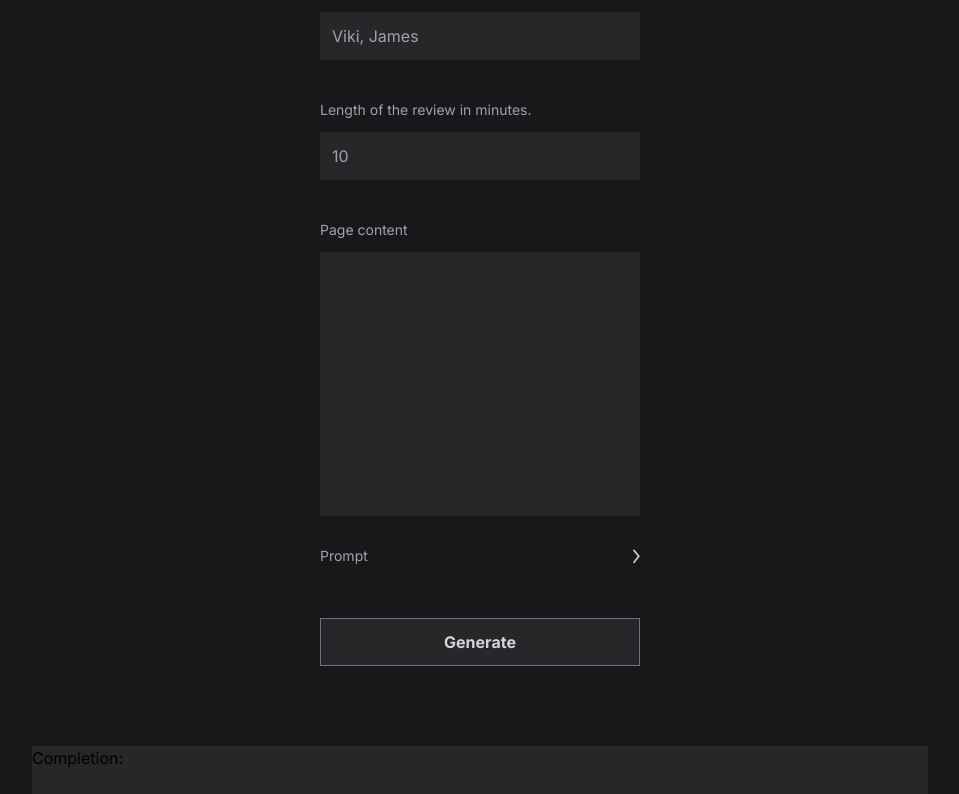
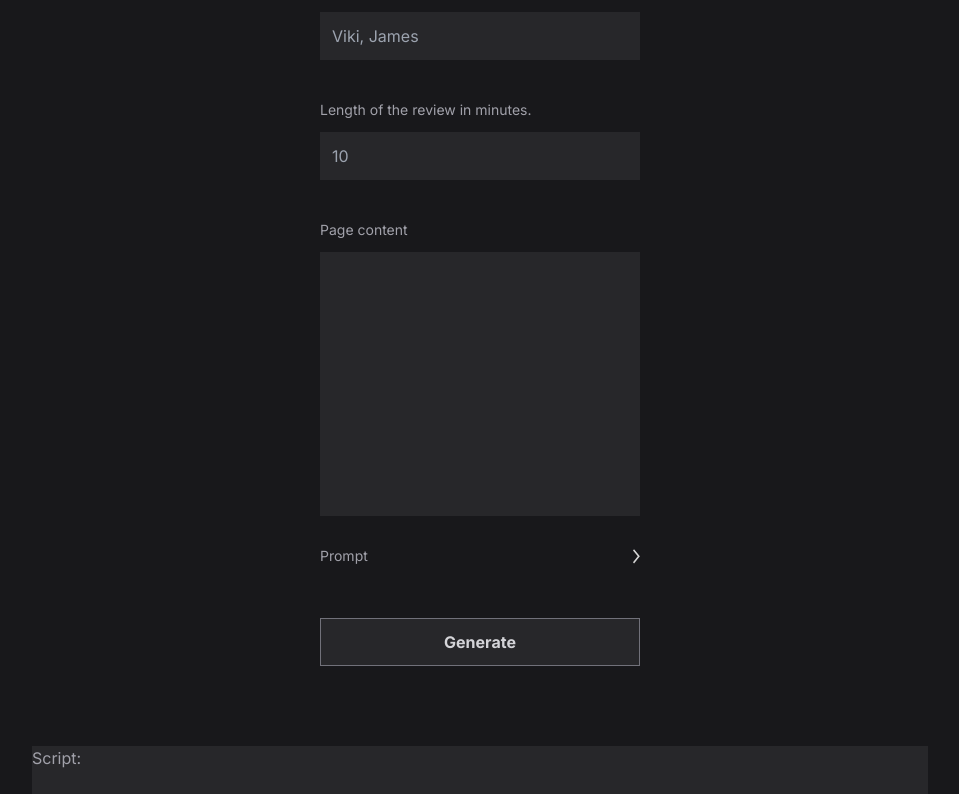
Before and after one commit to mazurcodes/ShadowWriter, a Next.js app: page / in a window 1280 px wide. Shown: the part 212-1006 px from the top of the page, without its empty margins (160-1119 px from the left). Built offline with nearby package versions, Linux system fonts and the light colour scheme; no server answers.

Commit message:
delete unused console logs and variables

```diff
--- a/app/page.tsx
+++ b/app/page.tsx
@@ -22,7 +22,6 @@ export default function Home() {
     watch,
     formState: { errors },
   } = useForm<ProjectFormData>();
-  const paragraphRef = useRef<HTMLParagraphElement>(null);
 
   const formFields = watch();
 
@@ -33,7 +32,6 @@ export default function Home() {
 
   useEffect(() => {
     const paragraphs = completion.split('\n');
-    console.log(paragraphs);
     setParagraphList(paragraphs);
   }, [completion]);
 
@@ -109,7 +107,7 @@ export default function Home() {
         </button>
       </form>
       <article className="bg-zinc-800 mt-10 w-[70%]">
-        <h2>Completion:</h2>
+        <h2 className="text-zinc-400">Script:</h2>
         {paragraphList.map((paragraph) => (
           <p className="text-zinc-300 p-3">{paragraph}</p>
         ))}
```
